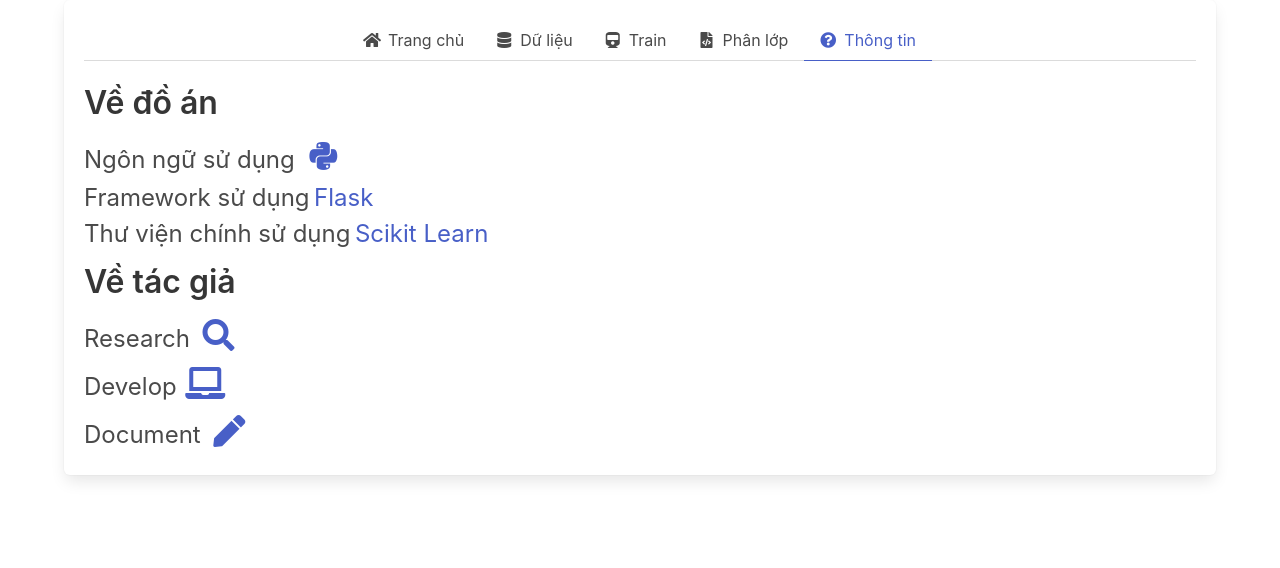
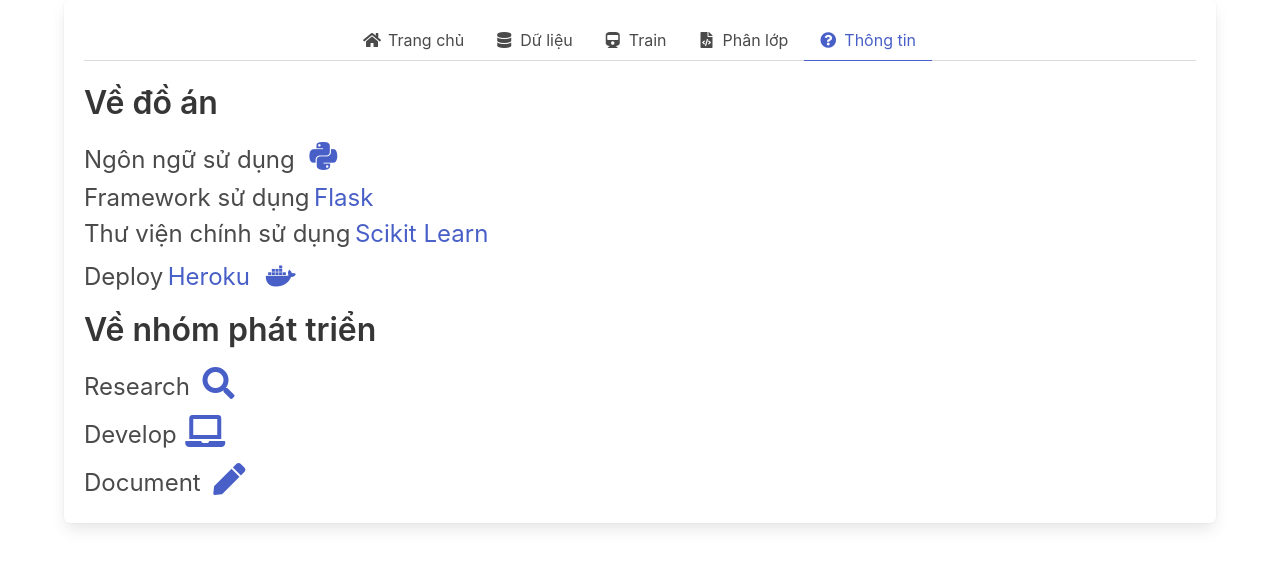
Before and after one commit to duhoang00/BankruptPrediction, a Flask app: page /about in a window 1280 px wide. Shown: the top 568 px of the page. Run offline with Flask 2, Linux system fonts and the light colour scheme.

Commit message:
docker for heroku deploy

```diff
--- a/templates/about.html
+++ b/templates/about.html
@@ -21,11 +21,22 @@
     </div>
     <div>
         <span class="is-size-4">Thư viện chính sử dụng</span>
-        <a class="is-size-4" href="https://scikit-learn.org/stable" target="_blank">
+        <a class="is-size-4" href="https://scikit-learn.org/stable/" target="_blank">
             Scikit Learn
         </a>
     </div>
-    <div class="title mt-3">Về tác giả</div>
+    <div>
+        <span class="is-size-4">Deploy</span>
+        <a class="is-size-4" href="https://scikit-learn.org/stable" target="_blank">
+            Heroku
+        </a>
+        <a class="is-size-4" href="https://www.docker.com/" target="_blank">
+            <span class="icon is-large">
+                <i class="fab fa-docker" is-size-3"></i>
+            </span>
+        </a>
+    </div>
+    <div class="title mt-3">Về nhóm phát triển</div>
     <div>
         <div>
             <span class="is-size-4">Research</span>
```
